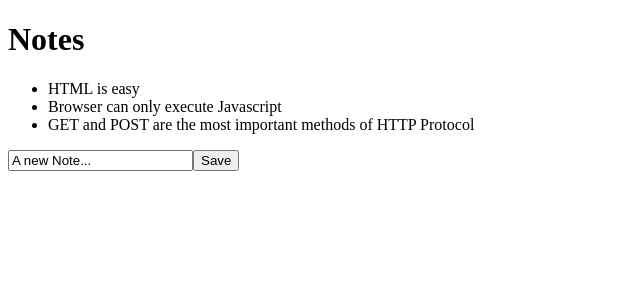
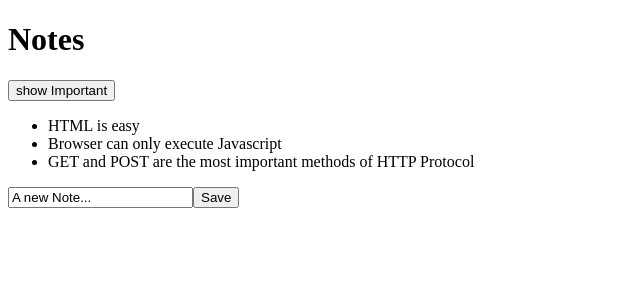
Before and after one commit to Barnab1/Full-Stack-Open, a React (Vite) app in the folder introdemo/: page / in a window 1280 px wide. Shown: the top 300 px of the page, without its empty margins (0-640 px from the left). Built offline with nearby package versions, Linux system fonts and the light colour scheme.

Commit message:
Did the part -Filtering displayed Elements

```diff
--- a/introdemo/src/App.jsx
+++ b/introdemo/src/App.jsx
@@ -6,6 +6,11 @@
 
   const [notes, setNotes] = useState(props.notes);
   const [newNote, setNewNote] = useState('A new Note...');
+  const [showAll, setShowAll] = useState(true);
+
+
+  const notesToShow = showAll ? notes : notes.filter((note)=> note.important);
+
 
   const addEvent= (event)=>{
     event.preventDefault();
@@ -26,9 +31,14 @@
   return(
     <div>
       <h1>Notes</h1>
+      <div>
+        <button onClick={()=> setShowAll(!showAll)}>
+          show {showAll ? 'Important': 'All'}
+        </button>
+      </div>
       <ul>
         {
-        notes.map((note)=>
+        notesToShow.map((note)=>
           <Note key= {note.id} note={note} />)
         }
       </ul>
```
